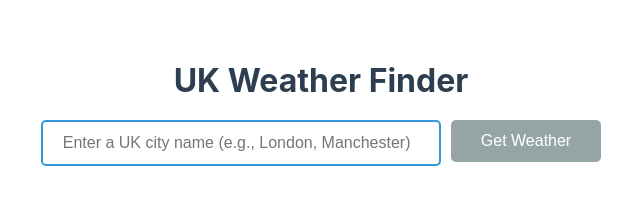
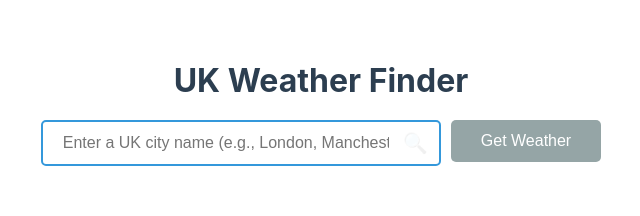
Before and after one commit to jamesnevans/uk-weather-finder, a React (Create React App) app: page / in a window 1280 px wide. Shown: the top 216 px of the page, without its empty margins (319-959 px from the left). Built offline with nearby package versions, Linux system fonts and the light colour scheme.

Commit message:
Replace auto-complete with manual search icon for city suggestions

```diff
--- a/src/components/Autocomplete.css
+++ /dev/null
@@ -1,69 +0,0 @@
-.autocomplete-wrapper {
-  position: relative;
-  width: 100%;
-  max-width: 400px;
-}
-
-.suggestions-list {
-  position: absolute;
-  top: 100%;
-  left: 0;
-  right: 0;
-  background: white;
-  border: 2px solid #3498db;
-  border-top: none;
-  border-radius: 0 0 5px 5px;
-  list-style: none;
-  margin: 0;
-  padding: 0;
-  max-height: 300px;
-  overflow-y: auto;
-  z-index: 1000;
-  box-shadow: 0 4px 6px rgba(0, 0, 0, 0.1);
-}
-
-.suggestions-list li {
-  padding: 12px 20px;
-  cursor: pointer;
-  color: #2c3e50;
-  border-bottom: 1px solid #ecf0f1;
-}
-
-.suggestions-list li:last-child {
-  border-bottom: none;
-}
-
-.suggestions-list li:hover,
-.suggestions-list li.active {
-  background-color: #3498db;
-  color: white;
-}
-
-.suggestions-list li.no-results {
-  cursor: default;
-  color: #7f8c8d;
-  font-style: italic;
-}
-
-.suggestions-list li.no-results:hover {
-  background-color: transparent;
-  color: #7f8c8d;
-}
-
-/* Scrollbar styling */
-.suggestions-list::-webkit-scrollbar {
-  width: 8px;
-}
-
-.suggestions-list::-webkit-scrollbar-track {
-  background: #f1f1f1;
-}
-
-.suggestions-list::-webkit-scrollbar-thumb {
-  background: #3498db;
-  border-radius: 4px;
-}
-
-.suggestions-list::-webkit-scrollbar-thumb:hover {
-  background: #2980b9;
-}
--- a/src/components/Autocomplete.js
+++ /dev/null
@@ -1,104 +0,0 @@
-import React, { useState, useEffect, useRef, memo } from 'react';
-import './Autocomplete.css';
-
-const Autocomplete = memo(({ suggestions, onSelect, inputValue, onInputChange, isLoading }) => {
-  const [showSuggestions, setShowSuggestions] = useState(false);
-  const [activeSuggestion, setActiveSuggestion] = useState(0);
-  const wrapperRef = useRef(null);
-  const inputRef = useRef(null);
-
-  useEffect(() => {
-    const handleClickOutside = (event) => {
-      if (wrapperRef.current && !wrapperRef.current.contains(event.target)) {
-        setShowSuggestions(false);
-      }
-    };
-
-    document.addEventListener('mousedown', handleClickOutside);
-    return () => document.removeEventListener('mousedown', handleClickOutside);
-  }, []);
-
-  const handleClick = (suggestion) => {
-    onSelect(suggestion);
-    setShowSuggestions(false);
-    setActiveSuggestion(0);
-  };
-
-  const handleKeyDown = (e) => {
-    if (e.keyCode === 13) {
-      if (showSuggestions && suggestions.length > 0) {
-        e.preventDefault();
-        onSelect(suggestions[activeSuggestion]);
-        setShowSuggestions(false);
-      }
-    }
-    else if (e.keyCode === 38) {
-      e.preventDefault();
-      if (activeSuggestion > 0) {
-        setActiveSuggestion(activeSuggestion - 1);
-      }
-    }
-    else if (e.keyCode === 40) {
-      e.preventDefault();
-      if (activeSuggestion < suggestions.length - 1) {
-        setActiveSuggestion(activeSuggestion + 1);
-      }
-    }
-  };
-
-  const handleInputChange = (e) => {
-    const value = e.target.value;
-    onInputChange(value);
-    setShowSuggestions(true);
-    setActiveSuggestion(0);
-  };
-
-  const formatLocation = (suggestion) => {
-    const parts = [suggestion.name];
-    if (suggestion.state) parts.push(suggestion.state);
-    parts.push(suggestion.country);
-    return parts.join(', ');
-  };
-
-  return (
-    <div className="autocomplete-wrapper" ref={wrapperRef}>
-      <input
-        ref={inputRef}
-        type="text"
-        placeholder="Enter a UK city name (e.g., London, Manchester)"
-        value={inputValue}
-        onChange={handleInputChange}
-        onKeyDown={handleKeyDown}
-        onFocus={() => setShowSuggestions(true)}
-        disabled={isLoading}
-        className="city-input"
-        autoComplete="off"
-      />
-
-      {showSuggestions && suggestions.length > 0 && (
-        <ul className="suggestions-list">
-          {suggestions.map((suggestion, index) => (
-            <li
-              key={`${suggestion.lat}-${suggestion.lon}-${index}`}
-              className={index === activeSuggestion ? 'active' : ''}
-              onMouseDown={(e) => {
-                e.preventDefault();
-              }}
-              onClick={() => handleClick(suggestion)}
-            >
-              {formatLocation(suggestion)}
-            </li>
-          ))}
-        </ul>
-      )}
-
-      {showSuggestions && inputValue.length >= 2 && suggestions.length === 0 && !isLoading && (
-        <ul className="suggestions-list">
-          <li className="no-results">No cities found</li>
-        </ul>
-      )}
-    </div>
-  );
-});
-
-export default Autocomplete;
--- a/src/components/SearchBar.css
+++ b/src/components/SearchBar.css
@@ -16,8 +16,14 @@
   flex-wrap: wrap;
 }
 
+.search-input-container {
+  position: relative;
+  width: 400px;
+  max-width: 100%;
+}
+
 .city-input {
-  padding: 12px 20px;
+  padding: 12px 50px 12px 20px;
   font-size: 16px;
   border: 2px solid #3498db;
   border-radius: 5px;
@@ -27,6 +33,92 @@
 .city-input:focus {
   outline: none;
   border-color: #2980b9;
+}
+
+.search-icon-button {
+  position: absolute;
+  right: 5px;
+  top: 50%;
+  transform: translateY(-50%);
+  background: transparent;
+  border: none;
+  font-size: 20px;
+  cursor: pointer;
+  padding: 8px;
+  border-radius: 3px;
+  transition: background-color 0.3s;
+}
+
+.search-icon-button:hover:not(:disabled) {
+  background-color: rgba(52, 152, 219, 0.1);
+}
+
+.search-icon-button:disabled {
+  opacity: 0.3;
+  cursor: not-allowed;
+}
+
+.suggestions-list {
+  position: absolute;
+  top: 100%;
+  left: 0;
+  right: 0;
+  background: white;
+  border: 2px solid #3498db;
+  border-top: none;
+  border-radius: 0 0 5px 5px;
+  list-style: none;
+  margin: 0;
+  padding: 0;
+  max-height: 300px;
+  overflow-y: auto;
+  z-index: 1000;
+  box-shadow: 0 4px 6px rgba(0, 0, 0, 0.1);
+}
+
+.suggestions-list li {
+  padding: 12px 20px;
+  cursor: pointer;
+  color: #2c3e50;
+  border-bottom: 1px solid #ecf0f1;
+}
+
+.suggestions-list li:last-child {
+  border-bottom: none;
+}
+
+.suggestions-list li:hover,
+.suggestions-list li.active {
+  background-color: #3498db;
+  color: white;
+}
+
+.suggestions-list li.no-results {
+  cursor: default;
+  color: #7f8c8d;
+  font-style: italic;
+}
+
+.suggestions-list li.no-results:hover {
+  background-color: transparent;
+  color: #7f8c8d;
+}
+
+.suggestions-list::-webkit-scrollbar {
+  width: 8px;
+}
+
+.suggestions-list::-webkit-scrollbar-track {
+  background: #f1f1f1;
+}
+
+.suggestions-list::-webkit-scrollbar-thumb {
+  background: #3498db;
+  border-radius: 4px;
+}
+
+.suggestions-list::-webkit-scrollbar-thumb:hover {
+  background: #2980b9;
 }
 
 .search-button {
--- a/src/components/SearchBar.js
+++ b/src/components/SearchBar.js
@@ -1,59 +1,113 @@
-import React, { useState, useEffect, useCallback } from 'react';
+import React, { useState } from 'react';
 import { searchCities } from '../services/weatherService';
-import Autocomplete from './Autocomplete';
 import './SearchBar.css';
 
 const SearchBar = ({ onSearch, isLoading }) => {
   const [city, setCity] = useState('');
   const [suggestions, setSuggestions] = useState([]);
-  const [isSearching, setIsSearching] = useState(false);
+  const [showSuggestions, setShowSuggestions] = useState(false);
+  const [activeSuggestion, setActiveSuggestion] = useState(0);
 
-  useEffect(() => {
-    const fetchSuggestions = async () => {
-      if (city.length >= 2) {
-        setIsSearching(true);
-        const results = await searchCities(city);
-        setSuggestions(results);
-        setIsSearching(false);
-      } else {
-        setSuggestions([]);
-      }
-    };
-
-    const timeoutId = setTimeout(fetchSuggestions, 300);
-    return () => clearTimeout(timeoutId);
-  }, [city]);
-
-  const handleSubmit = useCallback((e) => {
+  const handleSubmit = (e) => {
     e.preventDefault();
     if (city.trim()) {
       onSearch(city.trim());
+      setShowSuggestions(false);
       setSuggestions([]);
     }
-  }, [city, onSearch]);
+  };
 
-  const handleSelectSuggestion = useCallback((suggestion) => {
-    const cityName = suggestion.name;
-    setCity(cityName);
+  const handleSearchSuggestions = async () => {
+    if (city.length >= 2) {
+      const results = await searchCities(city, 10);
+      setSuggestions(results);
+      setShowSuggestions(true);
+    }
+  };
+
+  const handleSelectSuggestion = (suggestion) => {
+    setCity(suggestion.name);
+    onSearch(suggestion.name);
+    setShowSuggestions(false);
     setSuggestions([]);
-    onSearch(cityName);
-  }, [onSearch]);
+  };
 
-  const handleInputChange = useCallback((value) => {
-    setCity(value);
-  }, []);
+  const handleKeyDown = (e) => {
+    if (!showSuggestions || suggestions.length === 0) return;
+
+    if (e.keyCode === 13) {
+      e.preventDefault();
+      handleSelectSuggestion(suggestions[activeSuggestion]);
+    }
+    else if (e.keyCode === 38) {
+      e.preventDefault();
+      if (activeSuggestion > 0) {
+        setActiveSuggestion(activeSuggestion - 1);
+      }
+    }
+    else if (e.keyCode === 40) {
+      e.preventDefault();
+      if (activeSuggestion < suggestions.length - 1) {
+        setActiveSuggestion(activeSuggestion + 1);
+      }
+    }
+    else if (e.keyCode === 27) {
+      setShowSuggestions(false);
+    }
+  };
+
+  const formatLocation = (suggestion) => {
+    const parts = [suggestion.name];
+    if (suggestion.state) parts.push(suggestion.state);
+    parts.push(suggestion.country);
+    return parts.join(', ');
+  };
 
   return (
     <div className="search-bar">
       <h1>UK Weather Finder</h1>
       <form onSubmit={handleSubmit}>
-        <Autocomplete
-          suggestions={suggestions}
-          onSelect={handleSelectSuggestion}
-          inputValue={city}
-          onInputChange={handleInputChange}
-          isLoading={isLoading || isSearching}
-        />
+        <div className="search-input-container">
+          <input
+            type="text"
+            placeholder="Enter a UK city name (e.g., London, Manchester)"
+            value={city}
+            onChange={(e) => setCity(e.target.value)}
+            onKeyDown={handleKeyDown}
+            disabled={isLoading}
+            className="city-input"
+          />
+          <button
+            type="button"
+            onClick={handleSearchSuggestions}
+            className="search-icon-button"
+            disabled={isLoading || city.length < 2}
+            title="Search for cities"
+          >
+            🔍
+          </button>
+
+          {showSuggestions && suggestions.length > 0 && (
+            <ul className="suggestions-list">
+              {suggestions.map((suggestion, index) => (
+                <li
+                  key={`${suggestion.lat}-${suggestion.lon}-${index}`}
+                  className={index === activeSuggestion ? 'active' : ''}
+                  onClick={() => handleSelectSuggestion(suggestion)}
+                >
+                  {formatLocation(suggestion)}
+                </li>
+              ))}
+            </ul>
+          )}
+
+          {showSuggestions && city.length >= 2 && suggestions.length === 0 && (
+            <ul className="suggestions-list">
+              <li className="no-results">No cities found</li>
+            </ul>
+          )}
+        </div>
+
         <button
           type="submit"
           disabled={isLoading || !city.trim()}
```
